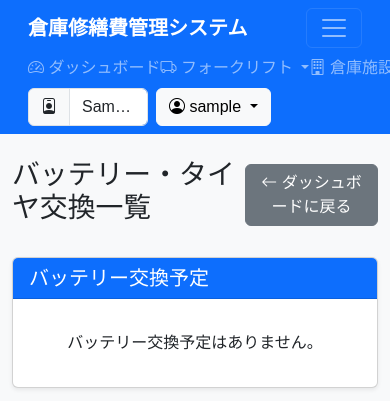
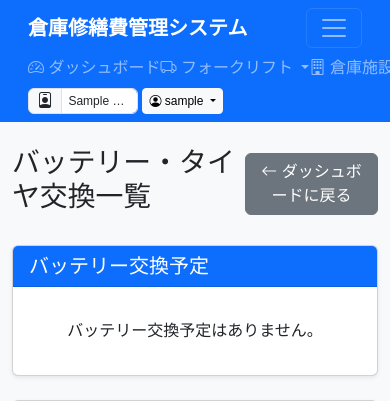
Before and after one commit to takeruup-git/warehouse-repair-management-system, a Flask app: page /annual-inspection/battery-tire/list in a window 390 px wide, after a click that opens the changed part; the page is wider, and only the part inside the window is pictured. Shown: the top 401 px of that part. Run offline with Flask 3, Linux system fonts and the light colour scheme; the visitor is signed in with stand-in values (Sample User, id 1); data that the repository does not hold is empty; some libraries are stand-ins or nearby versions.

Commit message:
上部メニューのアカウント名と操作者名のレイアウトを改善
- フォントサイズを小さく設定（0.85rem）
- 入力フィールドとボタンのパディングを縮小
- テキストオーバーフロー処理を追加
- コンテナ幅を最適化
- レスポンシブデザインを強化

```diff
--- a/app/static/css/style.css
+++ b/app/static/css/style.css
@@ -45,15 +45,28 @@ body {
 
 /* 操作者名表示 */
 .operator-name-container {
-    max-width: 200px;
+    max-width: 180px;
 }
 
 #global-operator-name {
     white-space: nowrap;
     overflow: hidden;
     text-overflow: ellipsis;
-    min-width: 100px;
+    min-width: 80px;
     max-width: 100%;
+    font-size: 0.85rem;
+    padding: 0.25rem 0.5rem;
+    height: auto;
+}
+
+/* ユーザー名ドロップダウン */
+#userDropdown {
+    font-size: 0.85rem;
+    padding: 0.25rem 0.5rem;
+    white-space: nowrap;
+    overflow: hidden;
+    text-overflow: ellipsis;
+    max-width: 150px;
 }
 
 /* カード */
@@ -135,20 +148,34 @@ body {
     }
 
     .operator-name-container {
-        max-width: 150px;
+        max-width: 140px;
     }
 
     #global-operator-name {
-        min-width: 80px;
+        min-width: 70px;
+        font-size: 0.8rem;
+    }
+
+    #userDropdown {
+        font-size: 0.8rem;
+        max-width: 120px;
     }
 }
 
 @media (max-width: 576px) {
     .operator-name-container {
-        max-width: 120px;
+        max-width: 110px;
     }
 
     #global-operator-name {
-        min-width: 60px;
+        min-width: 50px;
+        font-size: 0.75rem;
+        padding: 0.2rem 0.4rem;
+    }
+
+    #userDropdown {
+        font-size: 0.75rem;
+        padding: 0.2rem 0.4rem;
+        max-width: 100px;
     }
 }
--- a/app/templates/base.html
+++ b/app/templates/base.html
@@ -93,17 +93,15 @@
                     </li>
                 </ul>
                 <div class="d-flex align-items-center">
-                    <!-- 操作者名表示 -->
+                    <!-- 操作者名とユーザー名表示（シンプル化） -->
                     {% if current_user.is_authenticated %}
-                    <div class="input-group me-2 operator-name-container">
-                        <span class="input-group-text"><i class="bi bi-person-badge"></i></span>
+                    <div class="input-group me-1 operator-name-container">
+                        <span class="input-group-text py-0 px-2"><i class="bi bi-person-badge"></i></span>
                         <input type="text" class="form-control" id="global-operator-name" value="{{ current_user.full_name or current_user.username }}" readonly>
                     </div>
-                    {% endif %}
 
-                    {% if current_user.is_authenticated %}
                     <div class="dropdown">
-                        <button class="btn btn-light dropdown-toggle" type="button" id="userDropdown" data-bs-toggle="dropdown" aria-expanded="false">
+                        <button class="btn btn-light btn-sm dropdown-toggle" type="button" id="userDropdown" data-bs-toggle="dropdown" aria-expanded="false">
                             <i class="bi bi-person-circle"></i> {{ current_user.username }}
                         </button>
                         <ul class="dropdown-menu dropdown-menu-end" aria-labelledby="userDropdown">
@@ -125,7 +123,7 @@
                         </ul>
                     </div>
                     {% else %}
-                    <a href="{{ url_for('auth.login') }}" class="btn btn-light">
+                    <a href="{{ url_for('auth.login') }}" class="btn btn-light btn-sm">
                         <i class="bi bi-box-arrow-in-right"></i> ログイン
                     </a>
                     {% endif %}
```
